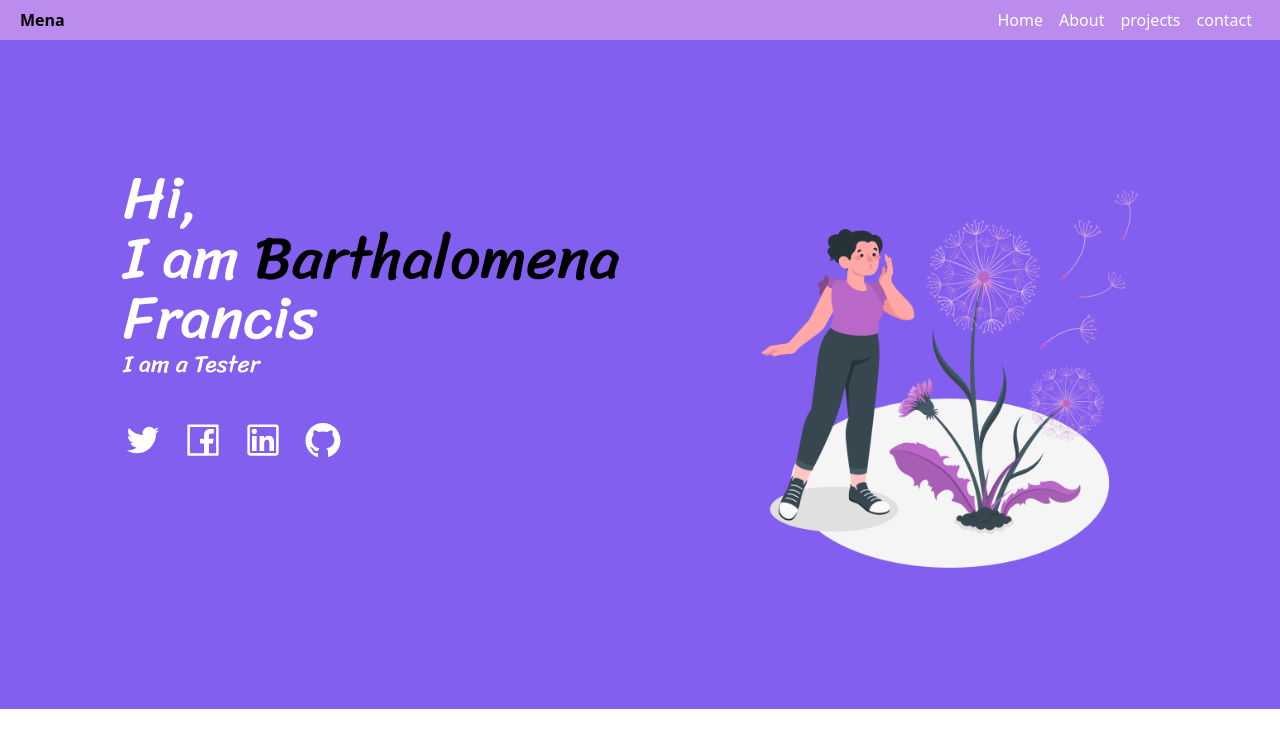
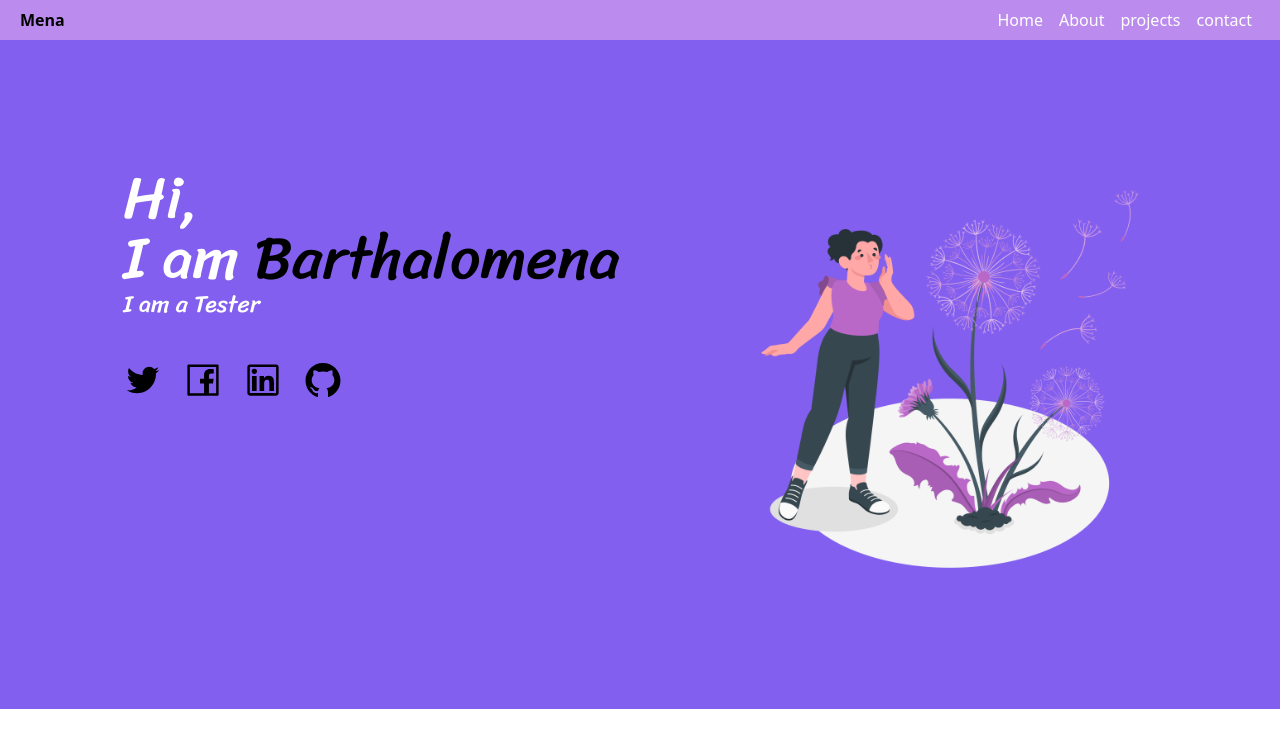
Before and after one commit to barthalomena/portfolio, a React (Create React App) app: page / in a window 1280 px wide. Shown: the top 748 px of the page. Built offline with nearby package versions, Linux system fonts and the light colour scheme.

Commit message:
hero section

```diff
--- a/src/components/Hero.js
+++ b/src/components/Hero.js
@@ -2,20 +2,28 @@ import HeroImg from '../assets/Blowing a dandelion-amico.png'
 import { AiOutlineTwitter,AiOutlineFacebook,AiOutlineLinkedin,AiOutlineGithub } from "react-icons/ai";
 export default function Hero(){
 
-    return <section className='flex px-5 py-32 bg-secondary justify-center'>
-       <div className='w-1/2 flex flex-col'>
-        <h1 className='text-white text-6xl font-hero-font'>Hi, <br/> I am <span className='text-black'> Barthalomena </span> Francis
-        <p className='text-2xl'>I am a Tester</p>
-         </h1>
-        <div className='flex py-10'>
-            <a href='#' className='pr-5 hover text-white'><AiOutlineTwitter size={40}/></a>
-            <a href='#' className='pr-5 hover text-white' ><AiOutlineFacebook size={40}/></a>
-            <a href='#' className='pr-5 hover text-white'><AiOutlineLinkedin size={40}/></a>
-            <a href='#' className='hover text-white' ><AiOutlineGithub size={40}/></a>
+   return <section className='flex flex-col md:flex-row px-5 py-32 bg-secondary justify-center'>
+       <div className='md:w-1/2 flex flex-col'>
+    <h1 className='text-white text-6xl font-hero-font'>
+        Hi, <br/> I am <span className='text-black'> Barthalomena </span> <p className='text-2xl'>I am a Tester</p>
+    </h1>
 
+    <div className='flex py-10'>
+        <a href='#' className='pr-5 hover:text-white'>
+            <AiOutlineTwitter size={40}/>
+        </a>
+        <a href='#' className='pr-5 hover:text-white'>
+            <AiOutlineFacebook size={40}/>
+        </a>
+        <a href='#' className='pr-5 hover:text-white'>
+            <AiOutlineLinkedin size={40}/>
+        </a>
+        <a href='#' className='hover:text-white'>
+            <AiOutlineGithub size={40}/>
+        </a>
+    </div>
+</div>
+<img className='md:w-1/3' src={HeroImg} alt='Hero' />
 
-        </div>
-         </div>
-         <img className='w-1/3' src={HeroImg}/>
     </section>
 }
```
